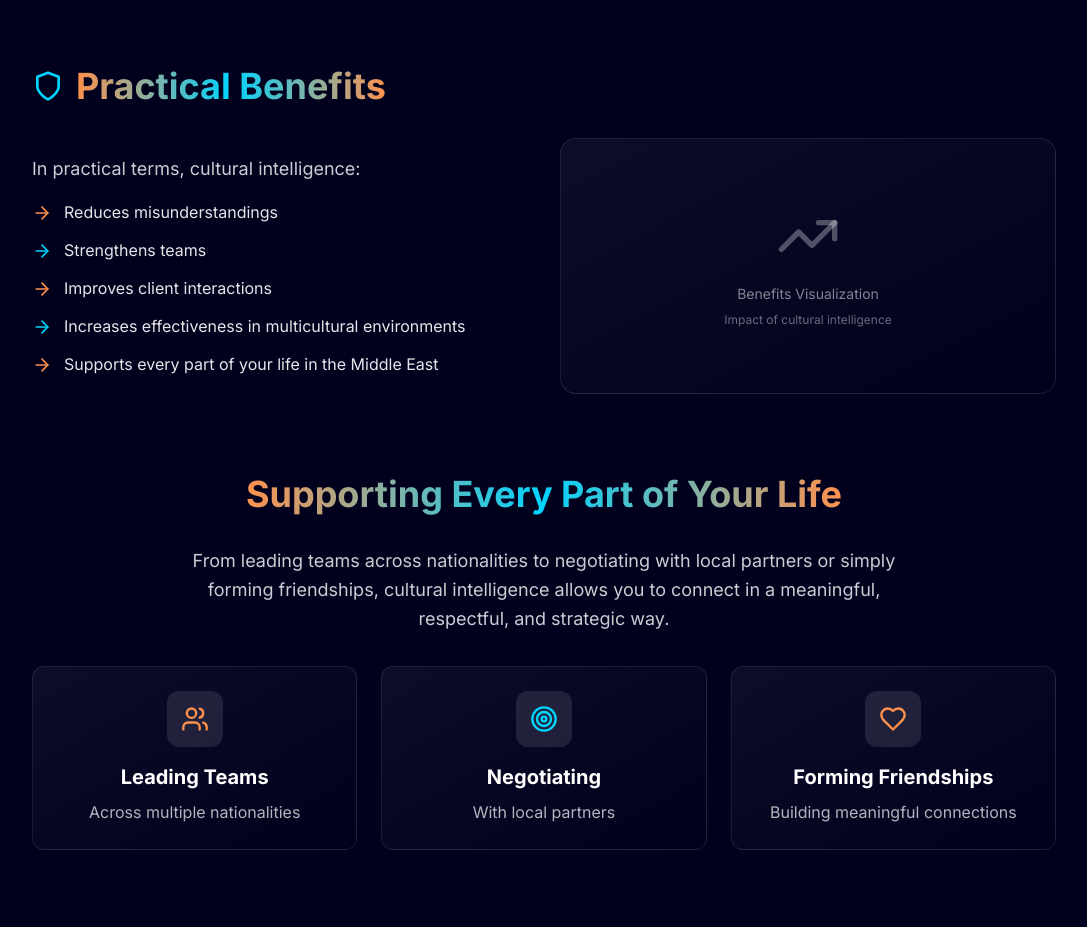
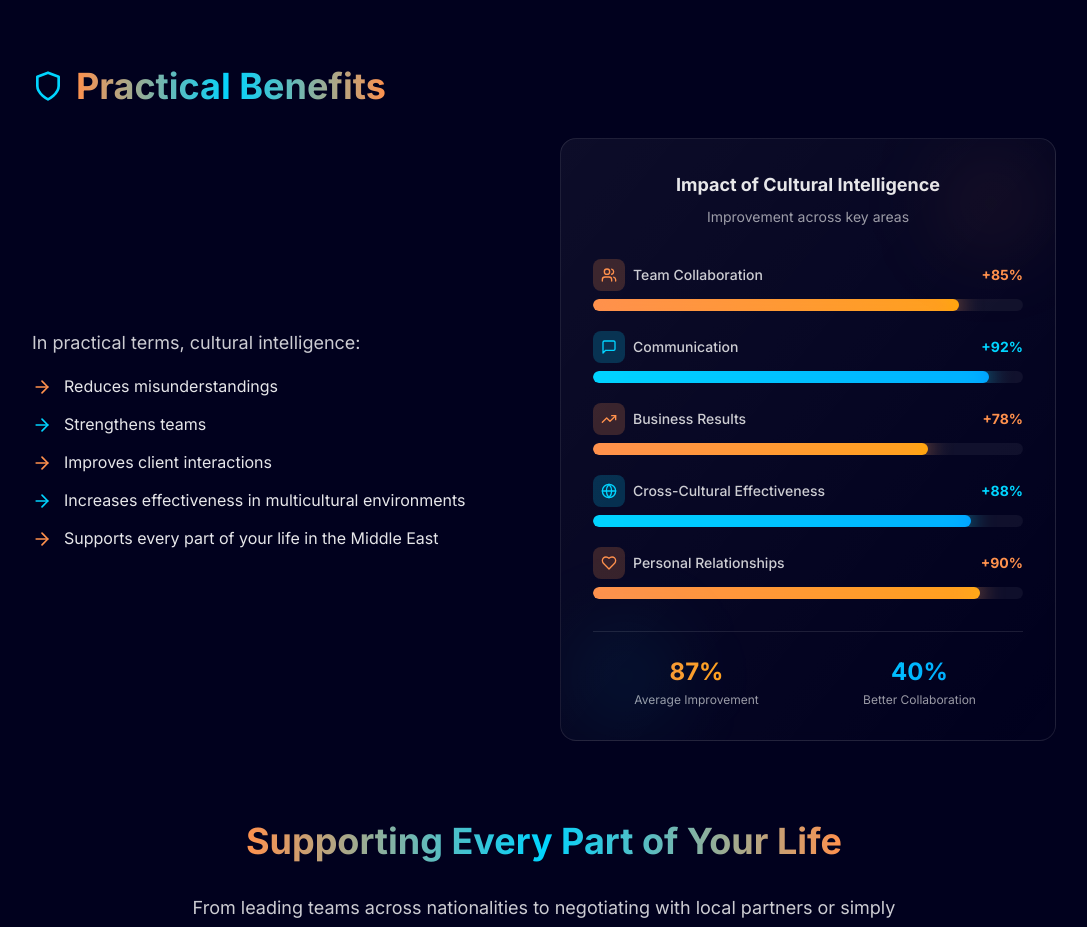
Before and after one commit to sksh100/theorangecode, a Next.js app: page /why-cultural-intelligence in a window 1280 px wide. Shown: the part 3080-4007 px from the top of the page, without its empty margins (96-1183 px from the left). Built offline with nearby package versions, Linux system fonts and the light colour scheme; no server answers.

Commit message:
Add animated Cultural Intelligence Impact Chart with brand colors and interactive visualizations

```diff
--- a/src/app/why-cultural-intelligence/page.tsx
+++ b/src/app/why-cultural-intelligence/page.tsx
@@ -3,6 +3,7 @@
 import { motion } from 'framer-motion'
 import { ModernNavbar } from '@/components/ModernNavbar'
 import { ModernFooter } from '@/components/ModernFooter'
+import { CulturalIntelligenceImpactChart } from '@/components/CulturalIntelligenceImpactChart'
 import { TrendingUp, Users, Globe, Target, CheckCircle, ArrowRight, BarChart3, Lightbulb, Shield, Zap, Heart } from 'lucide-react'
 import Image from 'next/image'
 
@@ -308,20 +309,13 @@ export default function WhyCulturalIntelligencePage() {
                     </div>
                   </div>
 
-                  {/* Image Placeholder for Benefits Visualization */}
+                  {/* Cultural Intelligence Impact Chart */}
                   <motion.div
                     initial={{ opacity: 0, scale: 0.95 }}
                     whileInView={{ opacity: 1, scale: 1 }}
                     viewport={{ once: true }}
-                    className="relative w-full h-64 rounded-2xl overflow-hidden border border-white/10 bg-gradient-to-br from-white/5 to-white/0"
                   >
-                    <div className="absolute inset-0 flex items-center justify-center">
-                      <div className="text-center">
-                        <TrendingUp className="w-16 h-16 text-white/30 mx-auto mb-4" />
-                        <p className="text-white/50 text-sm">Benefits Visualization</p>
-                        <p className="text-white/40 text-xs mt-2">Impact of cultural intelligence</p>
-                      </div>
-                    </div>
+                    <CulturalIntelligenceImpactChart />
                   </motion.div>
                 </div>
               </motion.div>
--- /dev/null
+++ b/src/components/CulturalIntelligenceImpactChart.tsx
@@ -0,0 +1,160 @@
+'use client'
+
+import { motion } from 'framer-motion'
+import { Users, MessageSquare, TrendingUp, Globe, Heart } from 'lucide-react'
+
+export function CulturalIntelligenceImpactChart() {
+  const impactAreas = [
+    {
+      label: 'Team Collaboration',
+      value: 85,
+      icon: Users,
+      color: 'orange',
+      delay: 0
+    },
+    {
+      label: 'Communication',
+      value: 92,
+      icon: MessageSquare,
+      color: 'azure-blue',
+      delay: 0.1
+    },
+    {
+      label: 'Business Results',
+      value: 78,
+      icon: TrendingUp,
+      color: 'orange',
+      delay: 0.2
+    },
+    {
+      label: 'Cross-Cultural Effectiveness',
+      value: 88,
+      icon: Globe,
+      color: 'azure-blue',
+      delay: 0.3
+    },
+    {
+      label: 'Personal Relationships',
+      value: 90,
+      icon: Heart,
+      color: 'orange',
+      delay: 0.4
+    }
+  ]
+
+  return (
+    <div className="relative w-full h-full min-h-[320px] rounded-2xl overflow-hidden border border-white/10 bg-gradient-to-br from-white/5 to-white/0 backdrop-blur-sm p-8">
+      {/* Title */}
+      <motion.div
+        initial={{ opacity: 0, y: -20 }}
+        whileInView={{ opacity: 1, y: 0 }}
+        viewport={{ once: true }}
+        className="text-center mb-8"
+      >
+        <h4 className="text-lg font-bold text-white/90 mb-2">Impact of Cultural Intelligence</h4>
+        <p className="text-sm text-white/60">Improvement across key areas</p>
+      </motion.div>
+
+      {/* Chart Bars */}
+      <div className="space-y-5">
+        {impactAreas.map((area, index) => (
+          <motion.div
+            key={area.label}
+            initial={{ opacity: 0, x: -50 }}
+            whileInView={{ opacity: 1, x: 0 }}
+            viewport={{ once: true }}
+            transition={{ delay: area.delay, duration: 0.5 }}
+            className="relative"
+          >
+            {/* Label and Icon */}
+            <div className="flex items-center justify-between mb-2">
+              <div className="flex items-center gap-2">
+                <div className={`w-8 h-8 rounded-lg bg-${area.color}/20 flex items-center justify-center`}>
+                  <area.icon className={`w-4 h-4 text-${area.color}`} />
+                </div>
+                <span className="text-sm text-white/80 font-medium">{area.label}</span>
+              </div>
+              <motion.span
+                initial={{ opacity: 0, scale: 0 }}
+                whileInView={{ opacity: 1, scale: 1 }}
+                viewport={{ once: true }}
+                transition={{ delay: area.delay + 0.5, duration: 0.3 }}
+                className={`text-sm font-bold text-${area.color}`}
+              >
+                +{area.value}%
+              </motion.span>
+            </div>
+
+            {/* Progress Bar Background */}
+            <div className="relative h-3 bg-white/5 rounded-full overflow-hidden">
+              {/* Animated Fill */}
+              <motion.div
+                initial={{ width: 0 }}
+                whileInView={{ width: `${area.value}%` }}
+                viewport={{ once: true }}
+                transition={{
+                  delay: area.delay + 0.2,
+                  duration: 1.2,
+                  ease: "easeOut"
+                }}
+                className={`h-full bg-gradient-to-r ${
+                  area.color === 'orange'
+                    ? 'from-orange to-orange-luminous'
+                    : 'from-azure-blue to-bright-blue'
+                } rounded-full relative overflow-hidden`}
+              >
+                {/* Shimmer Effect */}
+                <motion.div
+                  className="absolute inset-0 bg-gradient-to-r from-transparent via-white/30 to-transparent"
+                  animate={{ x: ['-100%', '200%'] }}
+                  transition={{
+                    duration: 2,
+                    repeat: Infinity,
+                    ease: "linear",
+                    delay: area.delay + 1
+                  }}
+                />
+              </motion.div>
+
+              {/* Glow Effect */}
+              <motion.div
+                initial={{ opacity: 0 }}
+                whileInView={{ opacity: 1 }}
+                viewport={{ once: true }}
+                transition={{ delay: area.delay + 0.5 }}
+                className={`absolute top-0 left-0 h-full w-${area.value} bg-${area.color} blur-md opacity-30 rounded-full`}
+                style={{ width: `${area.value}%` }}
+              />
+            </div>
+          </motion.div>
+        ))}
+      </div>
+
+      {/* Bottom Stats */}
+      <motion.div
+        initial={{ opacity: 0, y: 20 }}
+        whileInView={{ opacity: 1, y: 0 }}
+        viewport={{ once: true }}
+        transition={{ delay: 0.8 }}
+        className="mt-8 pt-6 border-t border-white/10 grid grid-cols-2 gap-4 text-center"
+      >
+        <div>
+          <p className="text-2xl font-bold bg-gradient-to-r from-orange to-orange-luminous bg-clip-text text-transparent">
+            87%
+          </p>
+          <p className="text-xs text-white/60 mt-1">Average Improvement</p>
+        </div>
+        <div>
+          <p className="text-2xl font-bold bg-gradient-to-r from-azure-blue to-bright-blue bg-clip-text text-transparent">
+            40%
+          </p>
+          <p className="text-xs text-white/60 mt-1">Better Collaboration</p>
+        </div>
+      </motion.div>
+
+      {/* Decorative Elements */}
+      <div className="absolute top-0 right-0 w-32 h-32 bg-gradient-radial from-orange/10 to-transparent rounded-full blur-2xl pointer-events-none" />
+      <div className="absolute bottom-0 left-0 w-32 h-32 bg-gradient-radial from-azure-blue/10 to-transparent rounded-full blur-2xl pointer-events-none" />
+    </div>
+  )
+}
```
